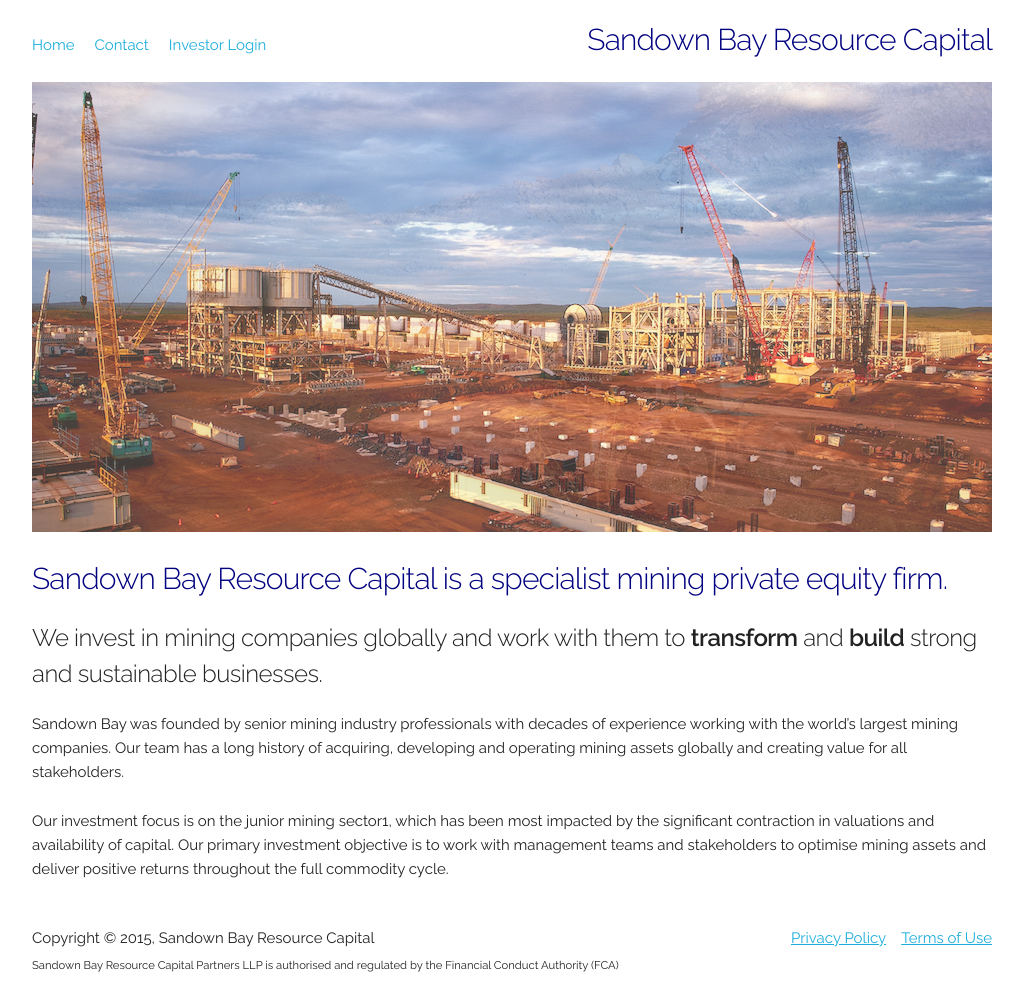
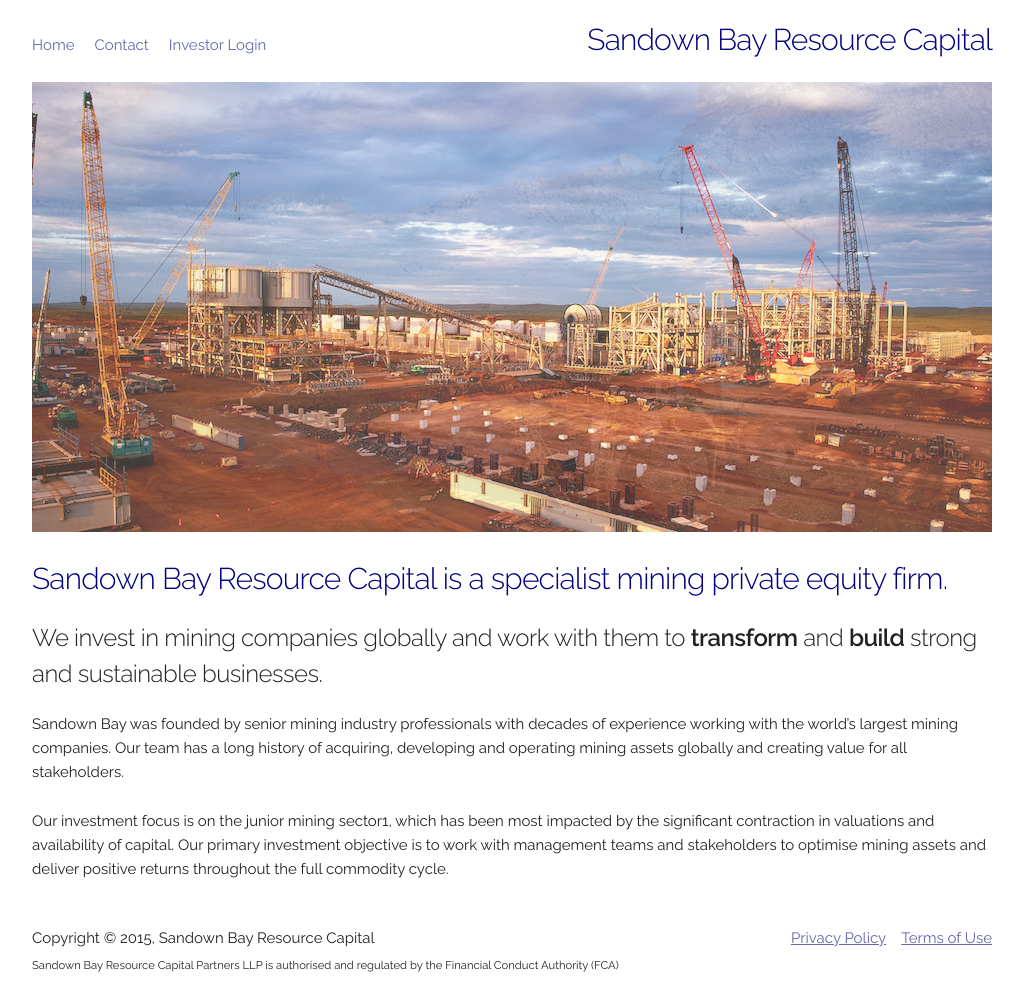
Before and after one commit to nfisher/sdb-cap, a Jekyll site: the page built from index.md, in a window 1280 px wide. Shown: the whole page, without its empty margins (128-1152 px from the left). Built offline with Jekyll 4.4.1, drawn with Linux system fonts in a browser that asks for light colours.

Commit message:
Update link to light blue.

```diff
--- a/css/main.scss
+++ b/css/main.scss
@@ -57,6 +57,9 @@ nav>div {
 h4 {
 color:#000080;
 }
+a {
+color:#6666b2;
+}
 @media (min-width: 750px) {
   #carousel div {
     margin-left:10%;
```
